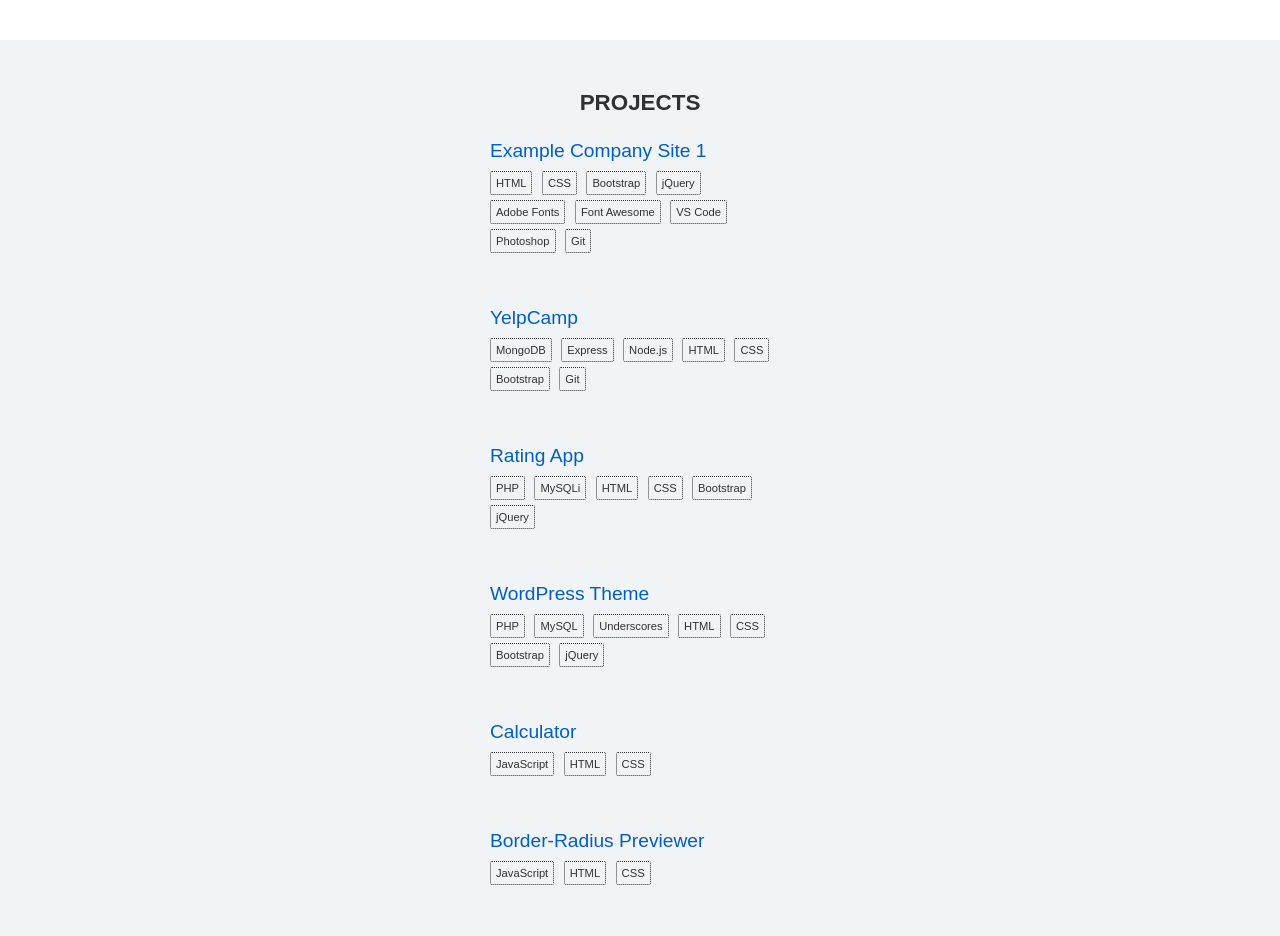
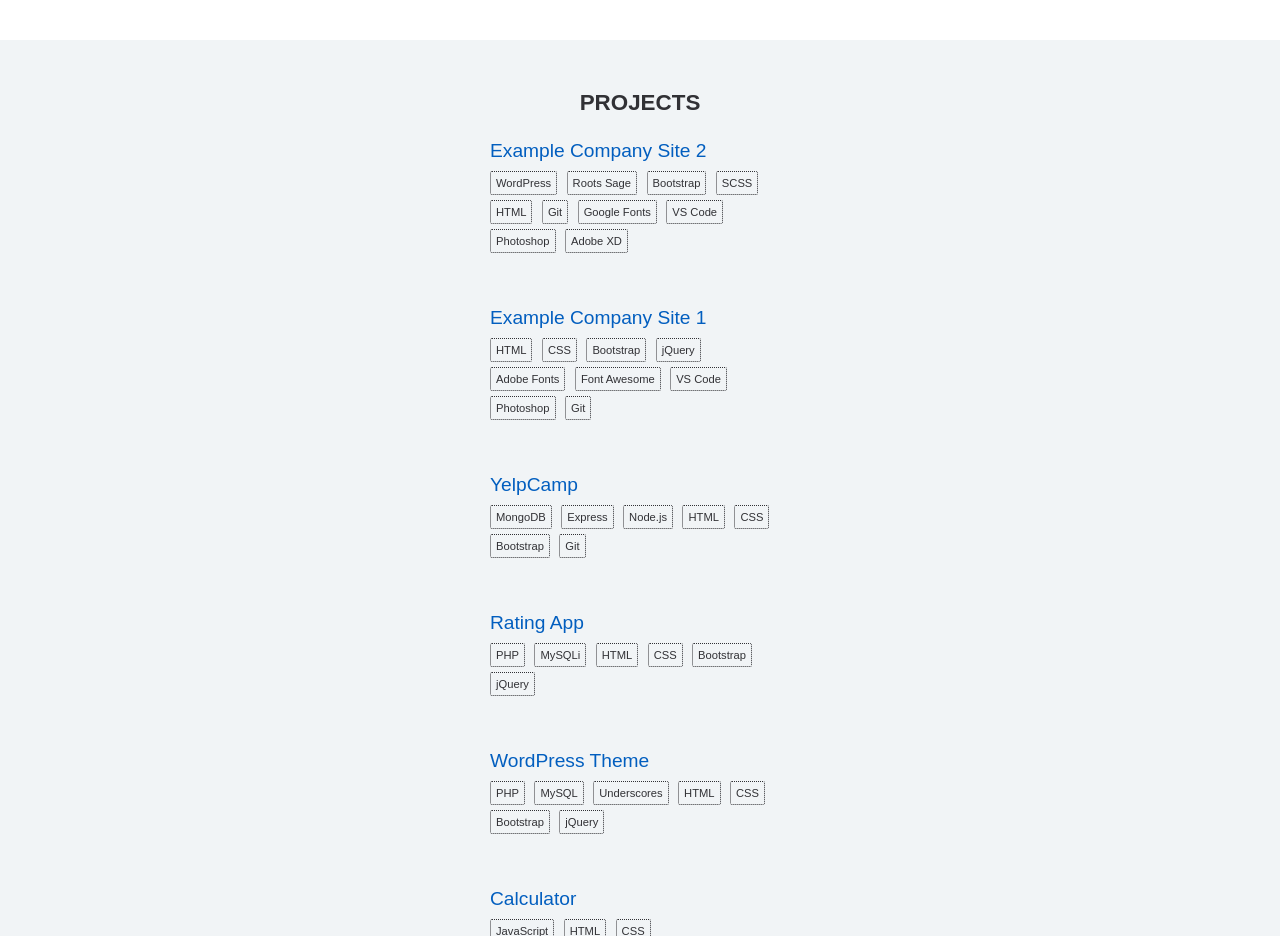
Before and after one commit to s-broy/s-broy.github.io, a plain HTML site: page index.html in a window 1280 px wide. Shown: the part 1060-1996 px from the top of the page. Drawn offline with Linux system fonts and the light colour scheme.

Commit message:
add project

```diff
--- a/index.html
+++ b/index.html
@@ -34,6 +34,21 @@
         <div class="projects">
             <div class="content">
                 <h2>PROJECTS</h2>
+                <div class="projects-column">
+                    <h3>
+                        <a href="http://192.237.188.30" target="_blank">Example Company Site 2</a>
+                    </h3>
+                    <div class="techtag">WordPress</div>
+                    <div class="techtag">Roots Sage</div>
+                    <div class="techtag">Bootstrap</div>
+                    <div class="techtag">SCSS</div>
+                    <div class="techtag">HTML</div>
+                    <div class="techtag">Git</div>
+                    <div class="techtag">Google Fonts</div>
+                    <div class="techtag">VS Code</div>
+                    <div class="techtag">Photoshop</div>
+                    <div class="techtag">Adobe XD</div>
+                </div>
                 <div class="projects-column">
                     <h3>
                         <a href="projects/company-site-1" target="_blank">Example Company Site 1</a>
```
